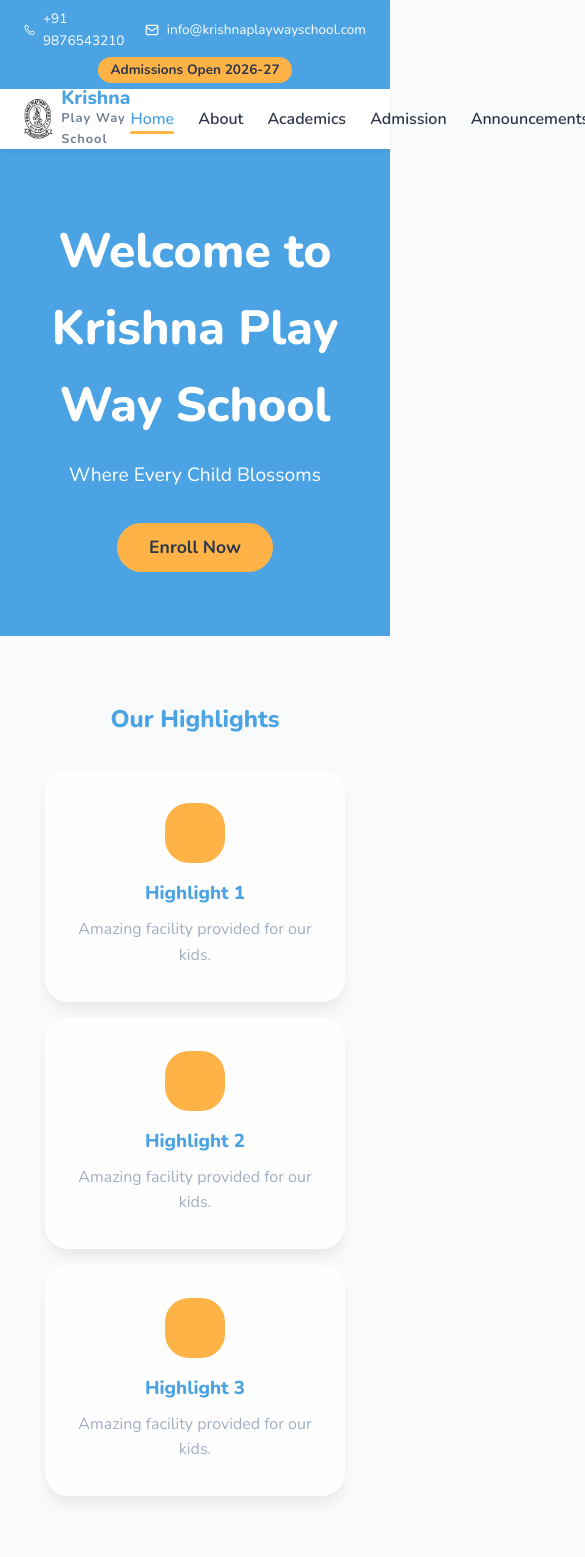
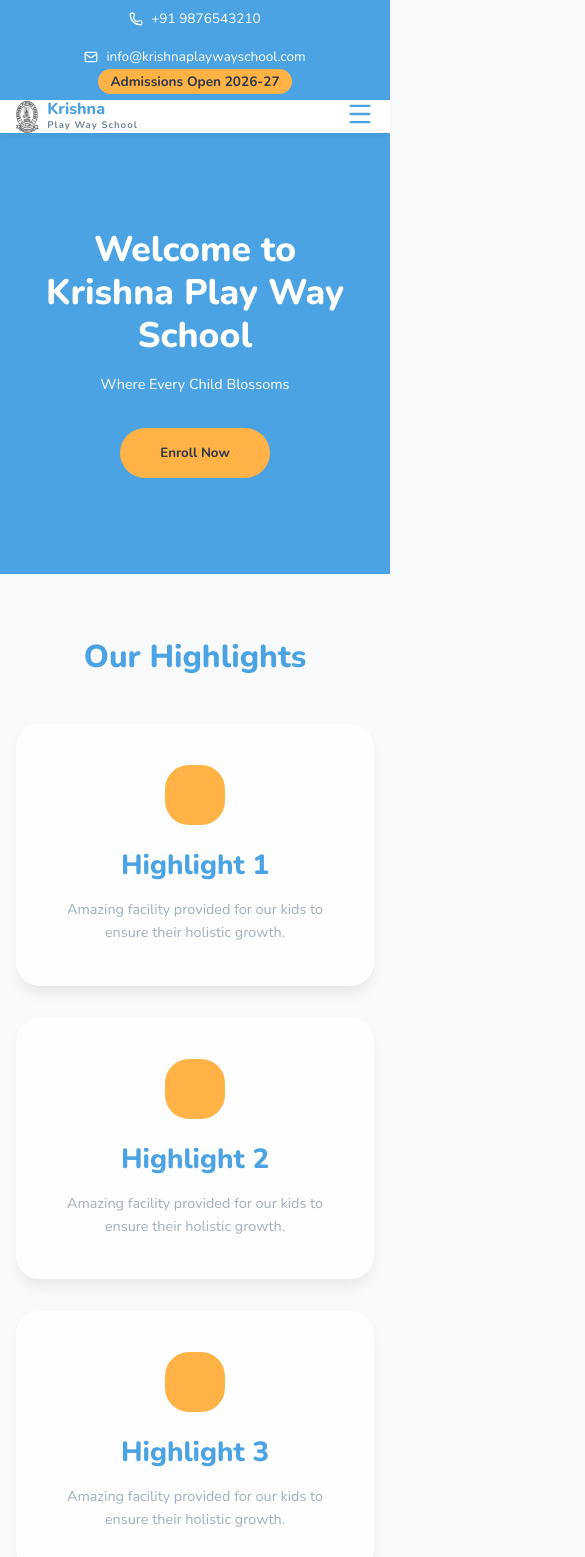
Before and after one commit to Abhishekasd/krishna-play-way-school, a React (Vite) app: page / in a window 390 px wide. Shown: the top 1557 px of the page, 585 px wide, since content can reach past the window. Built offline with nearby package versions, Linux system fonts and the light colour scheme.

Commit message:
Implement mobile responsiveness across the entire website

```diff
--- a/src/components/Footer.css
+++ b/src/components/Footer.css
@@ -101,5 +101,17 @@
   .footer-grid {
     grid-template-columns: 1fr;
     gap: 2.5rem;
+    text-align: center;
+  }
+  .footer-brand, .footer h3::after {
+    justify-content: center;
+    left: 50%;
+    transform: translateX(-50%);
+  }
+  .footer h3::after {
+    transform: translateX(-50%);
+  }
+  .footer-contact li {
+    justify-content: center;
   }
 }
--- a/src/components/Navbar.css
+++ b/src/components/Navbar.css
@@ -34,28 +34,26 @@
   padding: 1rem 1.5rem;
 }
 
-.brand .logo-icon {
-  width: 45px;
-  height: 45px;
-  border-radius: 50%;
-  display: flex;
-  align-items: center;
-  justify-content: center;
-  font-weight: 900;
-  color: white;
-  font-size: 1.2rem;
-  box-shadow: var(--shadow-md);
+.logo-img {
+  height: 40px;
+  width: auto;
+}
+
+@media (max-width: 480px) {
+  .logo-img {
+    height: 32px;
+  }
 }
 
 .brand-text h1 {
-  font-size: 1.5rem;
+  font-size: clamp(1rem, 2.5vw, 1.5rem);
   margin: 0;
   line-height: 1;
   color: var(--color-secondary);
 }
 
 .brand-text p {
-  font-size: 0.8rem;
+  font-size: clamp(0.6rem, 1.5vw, 0.8rem);
   margin: 0;
   color: var(--color-text-light);
   font-weight: 700;
@@ -120,13 +118,19 @@
 
 @media (max-width: 768px) {
   .desktop-menu {
-    display: none;
+    display: none !important;
   }
   .mobile-toggle {
     display: block;
   }
   .top-bar-content {
     flex-direction: column;
-    gap: 0.5rem;
+    gap: 0.2rem;
+    text-align: center;
+    padding: 0.5rem 0;
+  }
+  .contact-info {
+    flex-direction: column;
+    gap: 0.2rem;
   }
 }
--- a/src/components/Navbar.jsx
+++ b/src/components/Navbar.jsx
@@ -37,10 +37,10 @@
       <nav className="navbar container flex justify-between items-center">
         <Link to="/" className="brand flex items-center gap-sm">
           {/* Logo */}
-          <img src="/logo.jpg" alt="Krishna Play Way School Logo" className="logo-img" style={{height: '40px'}} />
+          <img src="/logo.jpg" alt="Krishna Play Way School Logo" className="logo-img" />
           <div className="brand-text">
-            <h1 style={{fontSize: '1.2rem'}}>Krishna</h1>
-            <p style={{fontSize: '0.8rem'}}>Play Way School</p>
+            <h1>Krishna</h1>
+            <p>Play Way School</p>
           </div>
         </Link>
 
--- a/src/index.css
+++ b/src/index.css
@@ -17,6 +17,12 @@
 
   /* Typography */
   --font-main: 'Nunito', sans-serif;
+
+  /* Fluid Typography (Responsive by default) */
+  --text-h1: clamp(2rem, 5vw + 1rem, 3.5rem);
+  --text-h2: clamp(1.5rem, 4vw + 1rem, 2.5rem);
+  --text-h3: clamp(1.2rem, 3vw + 1rem, 1.8rem);
+  --text-body: clamp(0.9rem, 1vw + 0.5rem, 1.1rem);
 
   /* Layout & Spacing */
   --border-radius-sm: 8px;
@@ -43,6 +49,7 @@
   font-family: var(--font-main);
   background-color: var(--color-background);
   color: var(--color-text-dark);
+  font-size: var(--text-body);
   line-height: 1.6;
   -webkit-font-smoothing: antialiased;
   -moz-osx-font-smoothing: grayscale;
@@ -67,7 +74,12 @@
 h1, h2, h3, h4, h5, h6 {
   font-weight: 800;
   color: var(--color-secondary);
+  line-height: 1.2;
 }
+
+h1 { font-size: var(--text-h1); }
+h2 { font-size: var(--text-h2); }
+h3 { font-size: var(--text-h3); }
 
 /* Base Utility Classes */
 .container {
@@ -89,9 +101,50 @@
 .items-center { align-items: center; }
 .justify-between { justify-content: space-between; }
 .justify-center { justify-content: center; }
+.flex-wrap { flex-wrap: wrap; }
+
 .gap-sm { gap: 0.5rem; }
 .gap-md { gap: 1rem; }
 .gap-lg { gap: 2rem; }
+
+/* Responsive Grid */
+.responsive-grid {
+  display: grid;
+  grid-template-columns: repeat(auto-fit, minmax(clamp(250px, 100%, 350px), 1fr));
+  gap: 2rem;
+}
+
+@media (max-width: 768px) {
+  .flex-responsive {
+    flex-direction: column;
+  }
+  .container {
+    padding: 0 1rem;
+  }
+}
+
+/* Admin Dashboard Layout */
+.admin-layout {
+  display: grid;
+  grid-template-columns: 250px 1fr;
+  gap: 2rem;
+  align-items: start;
+}
+
+@media (max-width: 900px) {
+  .admin-layout {
+    grid-template-columns: 1fr;
+  }
+  .admin-sidebar ul {
+    flex-direction: row;
+    flex-wrap: wrap;
+    justify-content: center;
+  }
+  .admin-sidebar ul li {
+    flex: 1;
+    min-width: 140px;
+  }
+}
 
 /* Dynamic Animations & Shapes */
 .bubbly-shape {
--- a/src/pages/About.jsx
+++ b/src/pages/About.jsx
@@ -11,7 +11,7 @@
         </motion.div>
       </section>
 
-      <section className="container mt-lg" style={{ padding: '3rem 1.5rem' }}>
+      <section className="container mt-lg" style={{ padding: '3rem 1rem' }}>
         <div className="grid flex flex-col gap-lg" style={{ maxWidth: '800px', margin: '0 auto' }}>
 
           <div className="glass-panel p-md bubbly-shape" style={{ padding: '2rem' }}>
--- a/src/pages/Academics.jsx
+++ b/src/pages/Academics.jsx
@@ -9,7 +9,7 @@
         <p className="text-light">Our curriculum and approach to learning</p>
       </div>
 
-      <div className="grid" style={{ display: 'grid', gridTemplateColumns: 'repeat(auto-fit, minmax(300px, 1fr))', gap: '2rem' }}>
+      <div className="responsive-grid">
         <div className="glass-panel bubbly-shape" style={{ padding: '2rem', textAlign: 'center' }}>
           <BookOpen size={48} className="text-primary mb-md" style={{ margin: '0 auto 1rem' }} />
           <h3>Curriculum</h3>
--- a/src/pages/Admission.jsx
+++ b/src/pages/Admission.jsx
@@ -9,7 +9,7 @@
         <p className="text-light">Join the Krishna Play Way School family</p>
       </div>
 
-      <div className="grid" style={{ display: 'grid', gridTemplateColumns: '1fr 1fr', gap: '3rem' }}>
+      <div className="responsive-grid">
         <div className="bg-surface bubbly-shape" style={{ padding: '2rem', boxShadow: 'var(--shadow-sm)' }}>
           <h2 className="mb-md" style={{ marginBottom: '1.5rem', color: 'var(--color-primary)' }}>Eligibility & Process</h2>
           <ul className="flex flex-col gap-md">
--- a/src/pages/Announcements.jsx
+++ b/src/pages/Announcements.jsx
@@ -36,7 +36,7 @@
           <p className="text-center text-light">No announcements at this time.</p>
         ) : (
           notices.map((notice) => (
-            <div key={notice.id} className="glass-panel bubbly-shape flex items-center justify-between" style={{ padding: '1.5rem 2rem', borderLeft: '5px solid var(--color-primary)' }}>
+            <div key={notice.id} className="glass-panel bubbly-shape flex items-center justify-between flex-wrap gap-md" style={{ padding: '1.5rem', borderLeft: '5px solid var(--color-primary)' }}>
               <div className="notice-content">
                 <h3 className="text-dark" style={{ marginBottom: '0.5rem' }}>{notice.title}</h3>
                 <div className="flex items-center gap-sm text-sm text-light">
--- a/src/pages/Contact.jsx
+++ b/src/pages/Contact.jsx
@@ -9,7 +9,7 @@
         <p className="text-light">We'd love to hear from you!</p>
       </div>
 
-      <div className="grid" style={{ display: 'grid', gridTemplateColumns: 'repeat(auto-fit, minmax(300px, 1fr))', gap: '3rem' }}>
+      <div className="responsive-grid">
 
         {/* Contact Info */}
         <div className="flex flex-col gap-lg">
--- a/src/pages/Gallery.jsx
+++ b/src/pages/Gallery.jsx
@@ -57,7 +57,7 @@
       ) : filtered.length === 0 ? (
         <p className="text-center text-light">No images available for this category.</p>
       ) : (
-        <div className="grid" style={{ display: 'grid', gridTemplateColumns: 'repeat(auto-fill, minmax(280px, 1fr))', gap: '1.5rem' }}>
+        <div className="responsive-grid">
           {filtered.map(img => {
             const url = supabase.storage.from('gallery').getPublicUrl(img.name).data.publicUrl;
             return (
--- a/src/pages/Home.jsx
+++ b/src/pages/Home.jsx
@@ -4,26 +4,27 @@
 const Home = () => {
   return (
     <div className="home-page">
-      <section className="hero bg-secondary text-center" style={{ padding: '4rem 1rem', color: 'white' }}>
+      <section className="hero bg-secondary text-center" style={{ padding: '6rem 1rem', color: 'white' }}>
         <motion.div
           initial={{ opacity: 0, y: 20 }}
           animate={{ opacity: 1, y: 0 }}
           transition={{ duration: 0.5 }}
+          className="container"
         >
-          <h1 style={{ color: 'white', fontSize: '3rem', marginBottom: '1rem' }}>Welcome to Krishna Play Way School</h1>
-          <p style={{ fontSize: '1.2rem', marginBottom: '2rem' }}>Where Every Child Blossoms</p>
-          <button className="top-btn" style={{ padding: '0.8rem 2rem', fontSize: '1.1rem' }}>Enroll Now</button>
+          <h1 style={{ color: 'white', marginBottom: '1rem' }}>Welcome to Krishna Play Way School</h1>
+          <p style={{ marginBottom: '2rem' }}>Where Every Child Blossoms</p>
+          <button className="top-btn" style={{ padding: '1rem 2.5rem' }}>Enroll Now</button>
         </motion.div>
       </section>
 
-      <section className="highlights container" style={{ padding: '4rem 1.5rem' }}>
-        <h2 className="text-center" style={{ marginBottom: '2rem' }}>Our Highlights</h2>
-        <div className="grid flex gap-md justify-center" style={{ flexWrap: 'wrap' }}>
+      <section className="highlights container" style={{ padding: '4rem 1rem' }}>
+        <h2 className="text-center" style={{ marginBottom: '3rem' }}>Our Highlights</h2>
+        <div className="responsive-grid">
           {[1, 2, 3].map(i => (
-            <div key={i} className="glass-panel bubbly-shape" style={{ padding: '2rem', width: '300px', textAlign: 'center' }}>
-              <div className="bg-primary bubbly-shape" style={{ width: '60px', height: '60px', margin: '0 auto 1rem' }}></div>
-              <h3>Highlight {i}</h3>
-              <p className="text-light mt-sm">Amazing facility provided for our kids.</p>
+            <div key={i} className="glass-panel bubbly-shape" style={{ padding: '2.5rem', textAlign: 'center' }}>
+              <div className="bg-primary bubbly-shape" style={{ width: '60px', height: '60px', margin: '0 auto 1.5rem' }}></div>
+              <h3 style={{ marginBottom: '1rem' }}>Highlight {i}</h3>
+              <p className="text-light mt-sm">Amazing facility provided for our kids to ensure their holistic growth.</p>
             </div>
           ))}
         </div>
```
Also changed, not shown: src/pages/Admin.jsx (+4 -4 lines).
